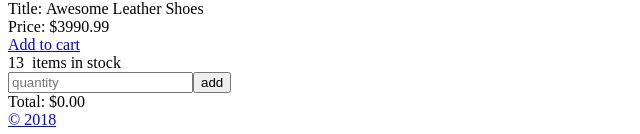
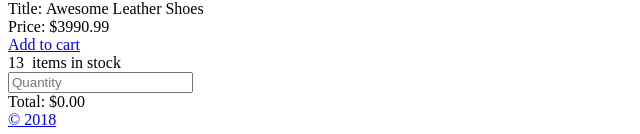
Before and after one commit to peterfuwork/react-shopping-cart, a React app: page / in a window 1280 px wide. Shown: the part 3580-3714 px from the top of the page, without its empty margins (0-640 px from the left). Built offline with nearby package versions, Linux system fonts and the light colour scheme; the HTML template or start-up script is replaced by a standard one.

Commit message:
added quantity input box and when user click add to cart button with number in the inputbox the item will add to shopping cart

```diff
--- a/src/App.js
+++ b/src/App.js
@@ -19,37 +19,53 @@ class App extends Component {
           { id: 48, img:"https://dl.dropboxusercontent.com/s/c3chx84zxf3yg5r/favorite_activity_summer.jpg?dl=0", name: 'Awesome Leather Shoes', priceInCents: 3990.99, quantity: 13 },
       ],
       shoppingCart:[],
-      total: 0
+      total: 0,
+      inputQuantity: ""
     }
   }
 
-  onClickAdd = (e, {id,img,name,priceInCents,quantity}) => {
+  onClickAdd = (e, {id,img,name,priceInCents}) => {
     e.preventDefault();
     var newItem = {
       id,
       img,
       name,
       priceInCents,
-      quantity
+      inputQuantity: this.state.inputQuantity
     }
+    var newTotal = newItem.priceInCents*newItem.inputQuantity;
     this.setState({
       shoppingCart: [...this.state.shoppingCart, newItem],
-      total: this.state.total + newItem.priceInCents,
+      total: this.state.total + newTotal,
+      inputQuantity: ""
     })
   }
 
-  onClickDelete = (e, product, i) => {
+  onClickDelete = (e, item, i) => {
     e.preventDefault();
     var array = [...this.state.shoppingCart];
-    var i = array.indexOf(product);
+    var i = array.indexOf(item);
     if (i > -1) {
       array.splice(i, 1);
     }
-    var newTotal = this.state.total - product.priceInCents;
+    var newTotal = this.state.total - item.priceInCents*item.inputQuantity;
+    if(newTotal<0) {
+      newTotal = 0;
+      this.setState({
+        total: newTotal
+      })
+    }
     this.setState({
       shoppingCart: array,
       total: newTotal
     })
+  }
+
+  onChangeQuantity = (e) => {
+      e.preventDefault();
+      this.setState({
+        inputQuantity: e.target.value
+      })
   }
 
   render() {
@@ -60,9 +76,10 @@ class App extends Component {
           products={this.state.products}
           onClickAdd={this.onClickAdd}
           onClickDelete={this.onClickDelete}
-          onInputChange={this.onInputChange}
+          onChangeQuantity={this.onChangeQuantity}
           shoppingCart={this.state.shoppingCart}
-          total={this.state.total} />
+          total={this.state.total}
+          inputQuantity={this.state.inputQuantity} />
         <ProductFooter />
       </div>
     );
--- a/src/components/CartItems.js
+++ b/src/components/CartItems.js
@@ -7,6 +7,7 @@ const CartItems = (props) => {
             <img src={props.product.img} className="img" />
             <div className="name">{props.product.name}</div>
             <div className="price">${props.product.priceInCents}</div>
+            <div className="quantity">X{props.product.inputQuantity}</div>
         </div>
     );
 }
--- a/src/components/ProductItems.js
+++ b/src/components/ProductItems.js
@@ -36,11 +36,12 @@ const ProductItems = (props) => {
                     <section className="col-sm-4">
                         <div className="row">
                         <div className="text-center">
-                            <form>
+                            <form className="quantityForm">
                                 <input
-                                    type="text"
-                                    placeholder="quantity" />
-                                <input type="button" value="add" />
+                                    type="number"
+                                    placeholder="Quantity"
+                                    value={props.inputQuantity}
+                                    onChange={props.onChangeQuantity} />
                             </form>
                         </div>
                             {selectedItems}
```
Also changed, not shown: src/css/container.scss (+15 -4 lines).
